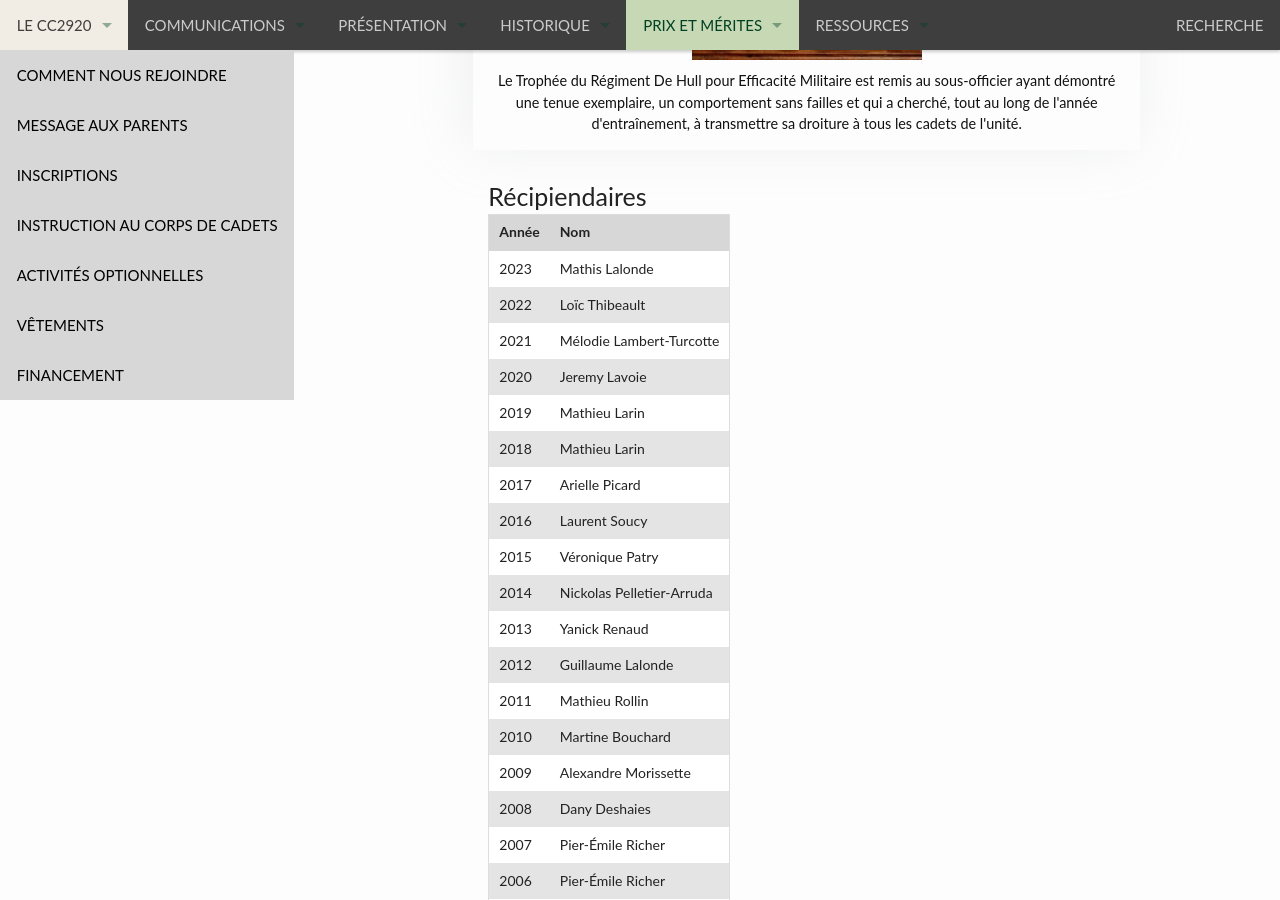
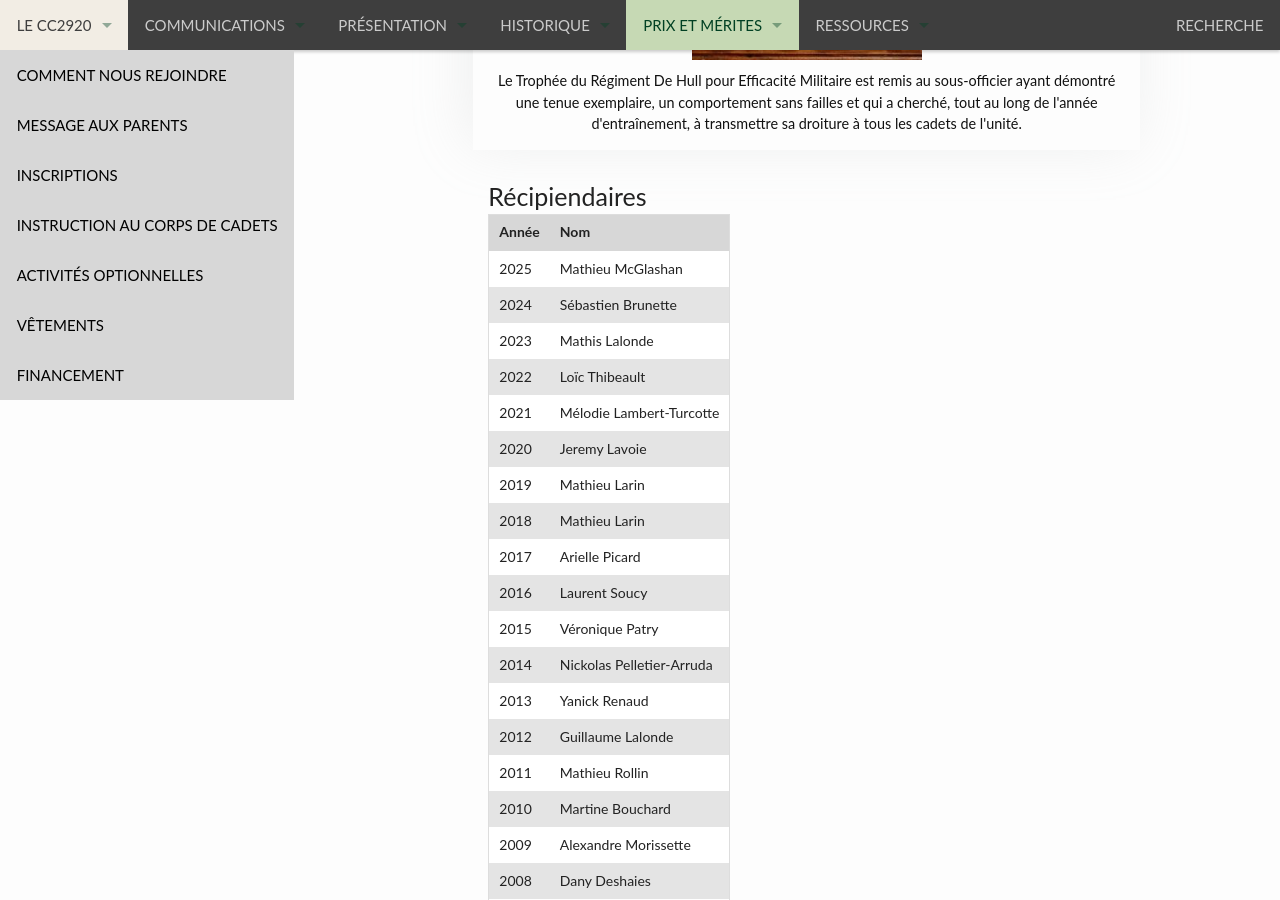
Before and after one commit to CC2920/web, a Jekyll site: the page built from _prix/plaques-trophees/regiment-hull.md, in a window 1280 px wide and 900 px high, scrolled down 1082 px. Built offline with Jekyll 4.4.1, drawn with Linux system fonts in a browser that asks for light colours.

Commit message:
Update regiment-hull.md

```diff
--- a/_prix/plaques-trophees/regiment-hull.md
+++ b/_prix/plaques-trophees/regiment-hull.md
@@ -13,6 +13,8 @@ prix:
 
 | Année | Nom |
 | --- | --- |
+| 2025 | Mathieu McGlashan |
+| 2024 | Sébastien Brunette |
 | 2023 | Mathis Lalonde |
 | 2022 | Loïc Thibeault |
 | 2021 | Mélodie Lambert-Turcotte |
```
